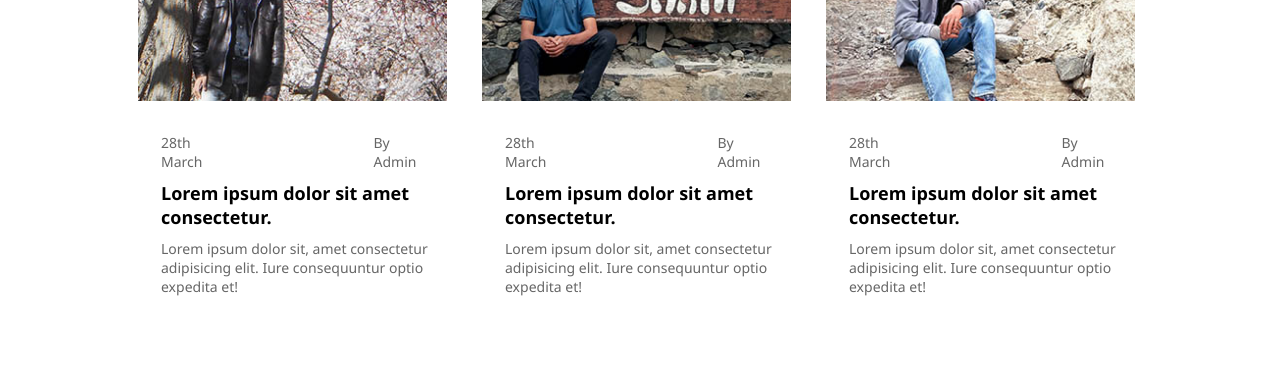
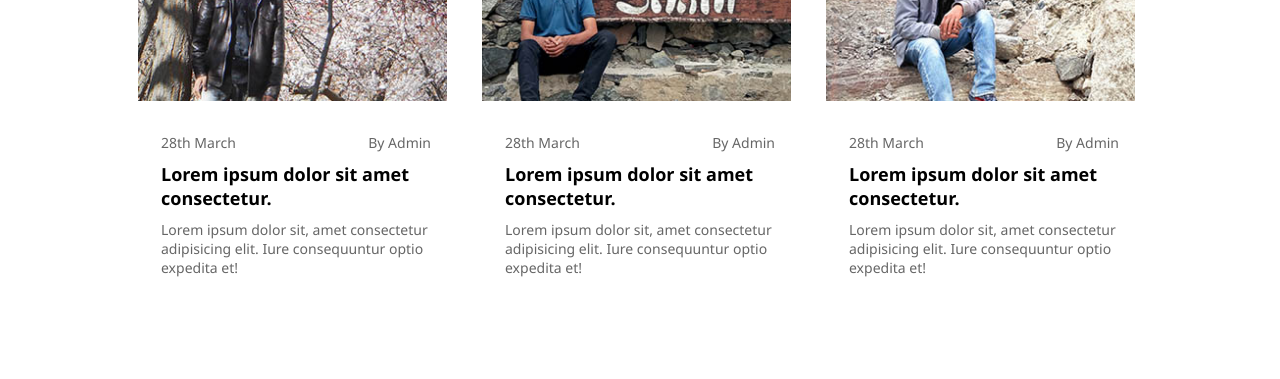
Before and after one commit to agha-naveed/hotel-resturant, a plain HTML site: page index.html in a window 1280 px wide. Shown: the part 2980-3359 px from the top of the page. Drawn offline with Linux system fonts and the light colour scheme.

Commit message:
margin left auto

```diff
--- a/style.css
+++ b/style.css
@@ -342,7 +342,7 @@ ul li a {
 .news-p .admin {
     display: block;
     float: right;
-    margin-left: 18vmin;
+    margin-left: auto;
 }
 .news-p {
     display: flex;
```
